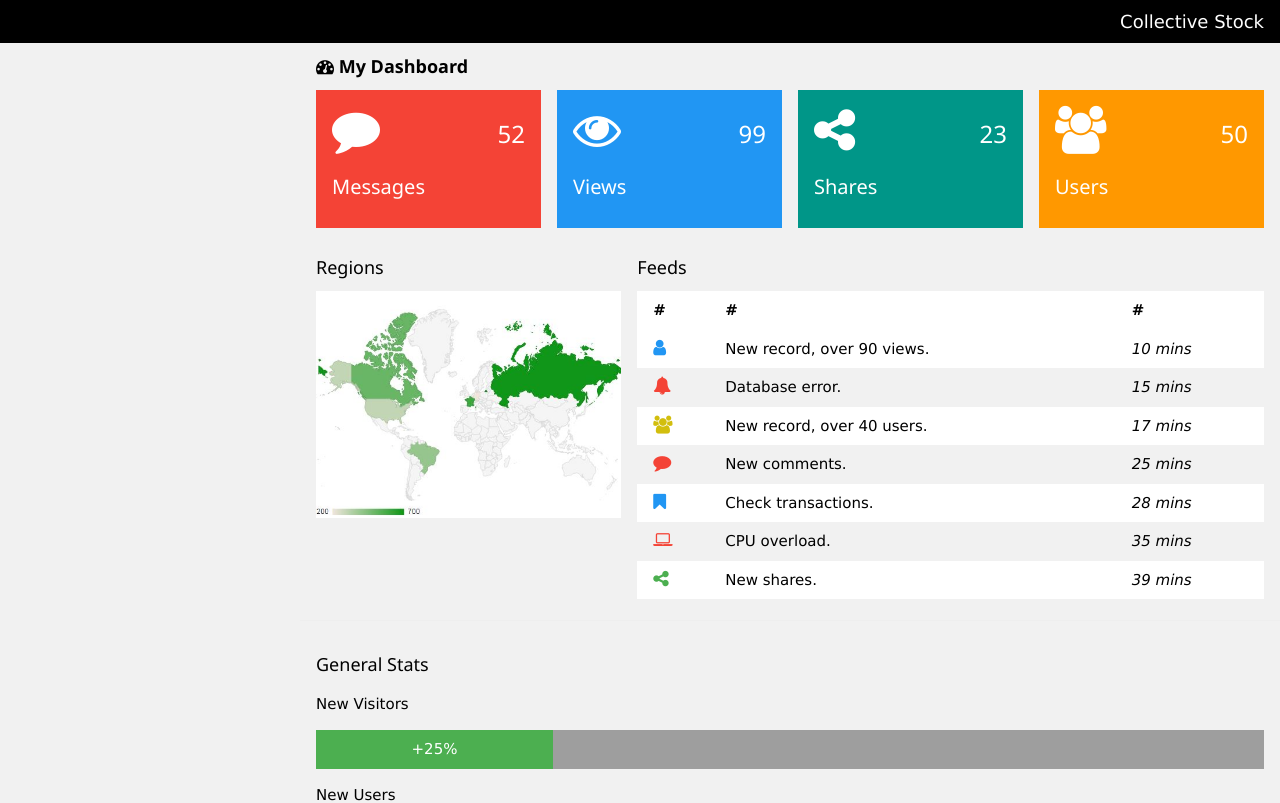
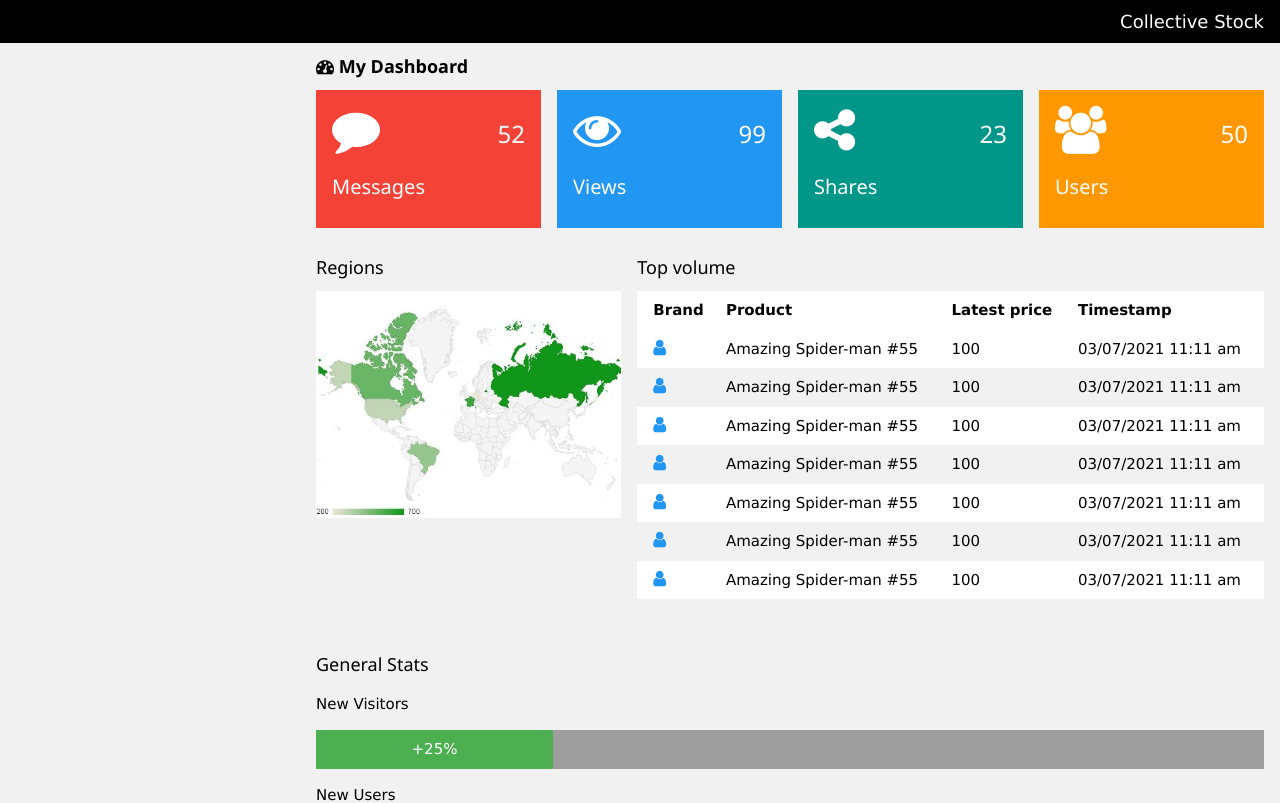
Before and after one commit to eduardomessias/collective-stock, a Next.js app: page / in a window 1280 px wide. Shown: the top 803 px of the page. Built offline with nearby package versions, Linux system fonts and the light colour scheme.

Commit message:
top volume

```diff
--- /dev/null
+++ b/components/topVolume.js
@@ -0,0 +1,35 @@
+const TopVolumeTable = () => {
+    const c = {
+        brand: "fa-user",
+        product: "Amazing Spider-man #55",
+        latestPrice: 100.00,
+        timestamp: "03/07/2021 11:11 am"
+    }
+
+    const topVolume = [c, c, c, c, c, c, c]
+
+    return (
+        <table className="w3-table w3-striped w3-white">
+            <thead>
+            <tr>
+                <th>Brand</th>
+                <th>Product</th>
+                <th>Latest price</th>
+                <th>Timestamp</th>
+            </tr>
+            </thead>
+            <tbody>
+                {topVolume.map ((c, i) => (
+                    <tr>
+                        <td><i className="fa fa-user w3-text-blue w3-large"></i></td>
+                        <td>{c.product}</td>
+                        <td>{c.latestPrice}</td>
+                        <td>{c.timestamp}</td>
+                    </tr>
+                ))}
+            </tbody>
+        </table>
+    )
+}
+
+export default TopVolumeTable
--- a/package.json
+++ b/package.json
@@ -3,7 +3,7 @@
   "version": "0.1.0",
   "private": true,
   "scripts": {
-    "dev": "NODE_OPTIONS='--inspect' next dev",
+    "dev": "next dev",
     "build": "next build",
     "start": "next start",
     "lint": "next lint"
--- a/pages/index.js
+++ b/pages/index.js
@@ -8,6 +8,8 @@ import Overlay from '../components/overlay'
 import PageContent from '../components/pageContent'
 import Header from '../components/header'
 import Footer from '../components/footer'
+
+import TopVolumeTable from '../components/topVolume'
 
 class Home extends Component {
   constructor (props) {
@@ -86,53 +88,8 @@ class Home extends Component {
             </div>
 
             <div className="w3-twothird">
-              <h5>Feeds</h5>
-              <table className="w3-table w3-striped w3-white">
-                <thead>
-                  <tr>
-                    <th>#</th>
-                    <th>#</th>
-                    <th>#</th>
-                  </tr>
-                </thead>
-                <tbody>
-                  <tr>
-                    <td><i className="fa fa-user w3-text-blue w3-large"></i></td>
-                    <td>New record, over 90 views.</td>
-                    <td><i>10 mins</i></td>
-                  </tr>
-                  <tr>
-                    <td><i className="fa fa-bell w3-text-red w3-large"></i></td>
-                    <td>Database error.</td>
-                    <td><i>15 mins</i></td>
-                  </tr>
-                  <tr>
-                    <td><i className="fa fa-users w3-text-yellow w3-large"></i></td>
-                    <td>New record, over 40 users.</td>
-                    <td><i>17 mins</i></td>
-                  </tr>
-                  <tr>
-                    <td><i className="fa fa-comment w3-text-red w3-large"></i></td>
-                    <td>New comments.</td>
-                    <td><i>25 mins</i></td>
-                  </tr>
-                  <tr>
-                    <td><i className="fa fa-bookmark w3-text-blue w3-large"></i></td>
-                    <td>Check transactions.</td>
-                    <td><i>28 mins</i></td>
-                  </tr>
-                  <tr>
-                    <td><i className="fa fa-laptop w3-text-red w3-large"></i></td>
-                    <td>CPU overload.</td>
-                    <td><i>35 mins</i></td>
-                  </tr>
-                  <tr>
-                    <td><i className="fa fa-share-alt w3-text-green w3-large"></i></td>
-                    <td>New shares.</td>
-                    <td><i>39 mins</i></td>
-                  </tr>
-                </tbody>
-              </table>
+              <h5>Top volume</h5>
+              <TopVolumeTable />
             </div>
           </div>
         </div>
```
Also changed, not shown: 1 other file (tests, documents, lock files or other folders).
